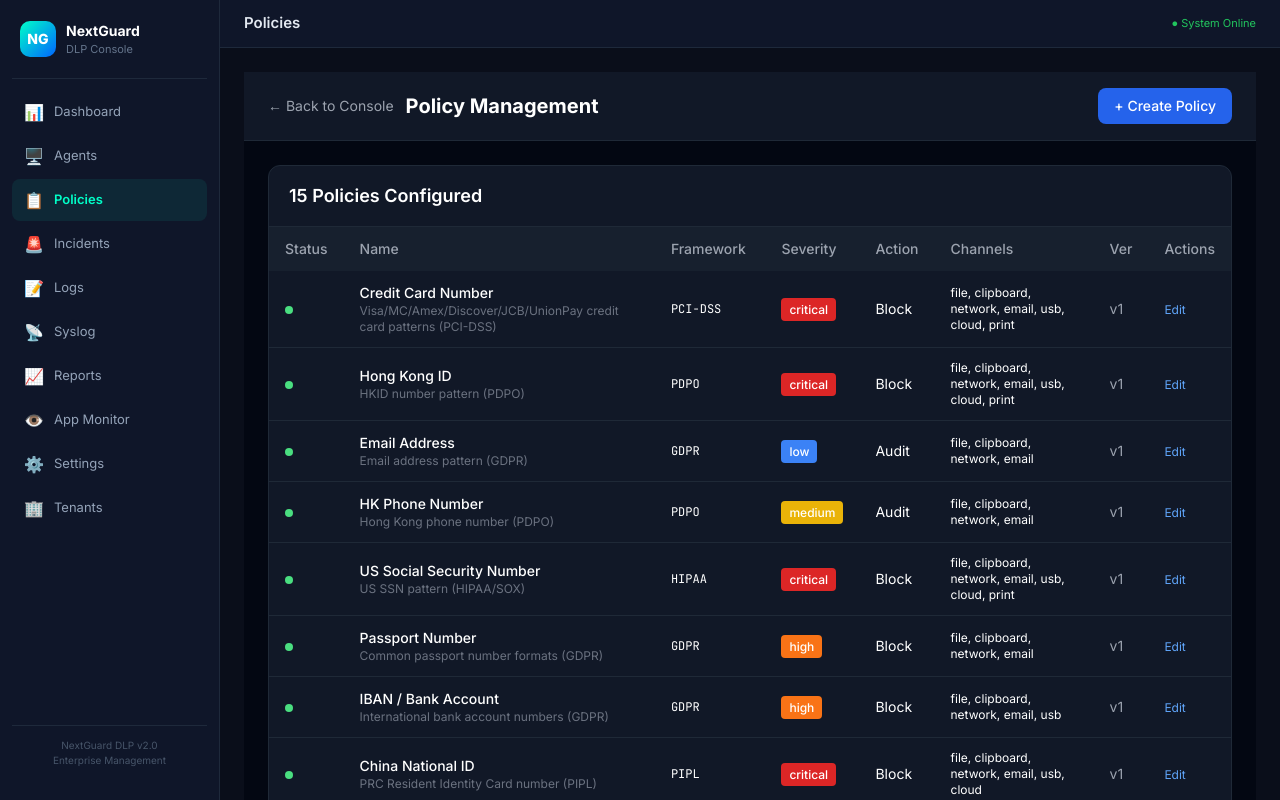
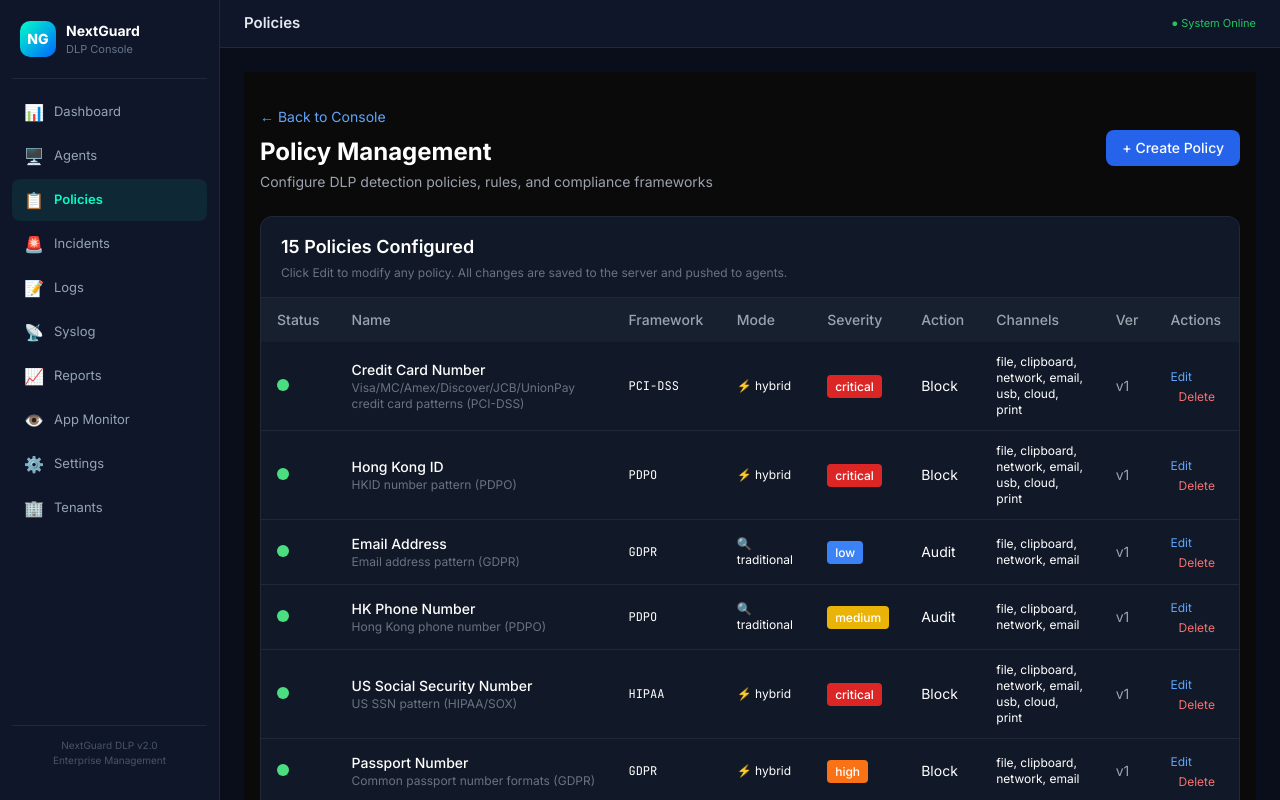
Before and after one commit to NextGuard-hk/nextguard-website, a Next.js app: page /console/policies in a window 1280 px wide. Shown: the top 800 px of the page. Built offline with nearby package versions, Linux system fonts and the light colour scheme.

Commit message:
fix: Policy Management - working Update/Create/Delete with feedback, detectionMode, validation

```diff
--- a/app/console/policies/page.tsx
+++ b/app/console/policies/page.tsx
@@ -1,6 +1,7 @@
 'use client'
 
 import { useState, useEffect } from 'react'
+import Link from 'next/link'
 
 interface Policy {
   id: string
@@ -13,7 +14,9 @@ interface Policy {
   channels: string[]
   enabled: boolean
   complianceFramework: string
+  detectionMode: string
   version: number
+  category?: string
 }
 
 const API_BASE = '/api/v1'
@@ -23,10 +26,15 @@ export default function PolicyManagement() {
   const [loading, setLoading] = useState(true)
   const [showForm, setShowForm] = useState(false)
   const [editPolicy, setEditPolicy] = useState<Policy | null>(null)
+  const [error, setError] = useState('')
+  const [success, setSuccess] = useState('')
+  const [saving, setSaving] = useState(false)
   const [form, setForm] = useState({
     name: '', description: '', patterns: '', keywords: '',
-    severity: 'medium', action: 'audit', channels: ['file', 'clipboard', 'email'],
-    enabled: true, complianceFramework: 'CUSTOM'
+    severity: 'medium', action: 'audit',
+    channels: ['file', 'clipboard', 'email'] as string[],
+    enabled: true, complianceFramework: 'CUSTOM',
+    detectionMode: 'hybrid', category: 'Custom'
   })
 
   const fetchPolicies = async () => {
@@ -35,16 +43,22 @@ export default function PolicyManagement() {
       if (res.ok) {
         const data = await res.json()
         setPolicies(data.bundle?.policies || data.policies || [])
+      } else {
+        setError('Failed to load policies')
       }
-    } catch (e) { console.error(e) }
-    finally { setLoading(false) }
+    } catch (e) {
+      console.error(e)
+      setError('Network error loading policies')
+    } finally { setLoading(false) }
   }
 
   useEffect(() => { fetchPolicies() }, [])
 
   const handleSubmit = async () => {
+    if (!form.name.trim()) { setError('Policy name is required'); return }
+    setSaving(true); setError(''); setSuccess('')
     try {
-      const payload = {
+      const payload: any = {
         name: form.name,
         description: form.description,
         patterns: form.patterns.split('\n').filter(Boolean),
@@ -54,63 +68,115 @@ export default function PolicyManagement() {
         channels: form.channels,
         enabled: form.enabled,
         complianceFramework: form.complianceFramework,
-        ...(editPolicy ? { id: editPolicy.id } : {})
+        detectionMode: form.detectionMode,
+        category: form.category
       }
+      if (editPolicy) payload.id = editPolicy.id
       const res = await fetch(`${API_BASE}/policies/bundle`, {
         method: 'POST',
         headers: { 'Content-Type': 'application/json' },
         body: JSON.stringify(payload)
       })
+      const data = await res.json()
+      if (res.ok && data.success) {
+        setSuccess(editPolicy ? `Policy "${form.name}" updated successfully!` : `Policy "${form.name}" created!`)
+        await fetchPolicies()
+        setShowForm(false); setEditPolicy(null); resetForm()
+        setTimeout(() => setSuccess(''), 4000)
+      } else {
+        setError(data.error || 'Failed to save policy')
+      }
+    } catch (e) {
+      console.error(e)
+      setError('Network error saving policy')
+    } finally { setSaving(false) }
+  }
+
+  const handleDelete = async (p: Policy) => {
+    if (!confirm(`Delete policy "${p.name}"?`)) return
+    setError(''); setSuccess('')
+    try {
+      const res = await fetch(`${API_BASE}/policies/bundle?id=${p.id}`, { method: 'DELETE' })
+      const data = await res.json()
+      if (res.ok && data.success) {
+        setSuccess(`Policy "${p.name}" deleted`)
+        await fetchPolicies()
+        setTimeout(() => setSuccess(''), 3000)
+      } else { setError(data.error || 'Cannot delete') }
+    } catch { setError('Network error') }
+  }
+
+  const handleToggle = async (p: Policy) => {
+    try {
+      const res = await fetch(`${API_BASE}/policies/bundle`, {
+        method: 'POST',
+        headers: { 'Content-Type': 'application/json' },
+        body: JSON.stringify({ id: p.id, name: p.name, enabled: !p.enabled })
+      })
       if (res.ok) {
+        setSuccess(`Policy "${p.name}" ${!p.enabled ? 'enabled' : 'disabled'}`)
         await fetchPolicies()
-        setShowForm(false)
-        setEditPolicy(null)
-        resetForm()
+        setTimeout(() => setSuccess(''), 3000)
       }
-    } catch (e) { console.error(e) }
+    } catch { setError('Toggle failed') }
   }
 
   const resetForm = () => {
-    setForm({ name: '', description: '', patterns: '', keywords: '',
-      severity: 'medium', action: 'audit', channels: ['file', 'clipboard', 'email'],
-      enabled: true, complianceFramework: 'CUSTOM' })
+    setForm({
+      name: '', description: '', patterns: '', keywords: '',
+      severity: 'medium', action: 'audit',
+      channels: ['file', 'clipboard', 'email'],
+      enabled: true, complianceFramework: 'CUSTOM',
+      detectionMode: 'hybrid', category: 'Custom'
+    })
   }
 
   const startEdit = (p: Policy) => {
     setEditPolicy(p)
     setForm({
       name: p.name, description: p.description,
-      patterns: p.patterns.join('\n'), keywords: p.keywords.join(', '),
-      severity: p.severity, action: p.action, channels: p.channels,
-      enabled: p.enabled, complianceFramework: p.complianceFramework
+      patterns: (p.patterns || []).join('\n'),
+      keywords: (p.keywords || []).join(', '),
+      severity: p.severity, action: p.action,
+      channels: p.channels || [],
+      enabled: p.enabled,
+      complianceFramework: p.complianceFramework || 'CUSTOM',
+      detectionMode: p.detectionMode || 'hybrid',
+      category: p.category || 'Custom'
     })
     setShowForm(true)
+    setError('')
   }
 
-  const severityColor = (s: string) => {
-    const m: Record<string, string> = { critical: 'bg-red-600', high: 'bg-orange-500', medium: 'bg-yellow-500', low: 'bg-blue-500' }
-    return m[s] || 'bg-gray-500'
-  }
+  const sevColor = (s: string) => ({
+    critical: 'bg-red-600', high: 'bg-orange-500',
+    medium: 'bg-yellow-500', low: 'bg-blue-500'
+  } as Record<string,string>)[s] || 'bg-gray-500'
+
+  const modeIcon = (m: string) => ({
+    traditional: '\ud83d\udd0d', ai: '\ud83e\udd16', hybrid: '\u26a1'
+  } as Record<string,string>)[m] || '\u2699\ufe0f'
 
   return (
-    <div className="min-h-screen bg-gray-950 text-white">
-      <header className="bg-gray-900 border-b border-gray-800 px-6 py-4">
-        <div className="flex items-center justify-between">
-          <div className="flex items-center gap-3">
-            <a href="/console" className="text-gray-400 hover:text-white text-sm">&larr; Back to Console</a>
-            <h1 className="text-xl font-bold">Policy Management</h1>
+    <div className="min-h-screen bg-[#0a0a0a] text-white">
+      <main className="max-w-7xl mx-auto px-4 py-8">
+        <div className="flex items-center justify-between mb-6">
+          <div>
+            <Link href="/console" className="text-blue-400 hover:text-blue-300 text-sm">&larr; Back to Console</Link>
+            <h1 className="text-2xl font-bold mt-2">Policy Management</h1>
+            <p className="text-gray-400 text-sm mt-1">Configure DLP detection policies, rules, and compliance frameworks</p>
           </div>
-          <button onClick={() => { resetForm(); setEditPolicy(null); setShowForm(true) }}
-            className="px-4 py-2 bg-blue-600 hover:bg-blue-700 rounded-lg text-sm font-medium">
-            + Create Policy
-          </button>
+          <button onClick={() => { resetForm(); setEditPolicy(null); setShowForm(true); setError('') }}
+            className="px-4 py-2 bg-blue-600 hover:bg-blue-700 rounded-lg text-sm font-medium">+ Create Policy</button>
         </div>
-      </header>
 
-      <main className="p-6">
+        {error && <div className="mb-4 p-3 bg-red-900/50 border border-red-700 rounded-lg text-red-300 text-sm flex justify-between">
+          <span>{error}</span><button onClick={() => setError('')} className="text-red-400 hover:text-red-200">&times;</button></div>}
+        {success && <div className="mb-4 p-3 bg-green-900/50 border border-green-700 rounded-lg text-green-300 text-sm">{success}</div>}
+
         {showForm && (
           <div className="bg-gray-900 rounded-xl border border-gray-800 p-6 mb-6">
-            <h3 className="text-lg font-semibold mb-4">{editPolicy ? 'Edit Policy' : 'Create New Policy'}</h3>
+            <h3 className="text-lg font-semibold mb-4">{editPolicy ? `Edit Policy: ${editPolicy.name}` : 'Create New Policy'}</h3>
             <div className="grid grid-cols-1 md:grid-cols-2 gap-4">
               <div>
                 <label className="block text-sm text-gray-400 mb-1">Policy Name *</label>
@@ -118,15 +184,33 @@ export default function PolicyManagement() {
                   className="w-full bg-gray-800 border border-gray-700 rounded-lg px-3 py-2 text-sm" placeholder="e.g. Credit Card Detection" />
               </div>
               <div>
+                <label className="block text-sm text-gray-400 mb-1">Category</label>
+                <select value={form.category} onChange={e => setForm({...form, category: e.target.value})}
+                  className="w-full bg-gray-800 border border-gray-700 rounded-lg px-3 py-2 text-sm">
+                  <option value="PII">PII</option><option value="Credentials">Credentials</option>
+                  <option value="Classification">Classification</option><option value="IP">Intellectual Property</option>
+                  <option value="Financial">Financial</option><option value="PHI">PHI (Healthcare)</option>
+                  <option value="AI-Security">AI Security</option><option value="Custom">Custom</option>
+                </select>
+              </div>
+              <div>
                 <label className="block text-sm text-gray-400 mb-1">Compliance Framework</label>
                 <select value={form.complianceFramework} onChange={e => setForm({...form, complianceFramework: e.target.value})}
                   className="w-full bg-gray-800 border border-gray-700 rounded-lg px-3 py-2 text-sm">
-                  <option value="CUSTOM">Custom</option>
-                  <option value="PCI-DSS">PCI-DSS</option>
-                  <option value="GDPR">GDPR</option>
-                  <option value="HIPAA">HIPAA</option>
-                  <option value="SOX">SOX</option>
-                  <option value="PDPO">PDPO (HK)</option>
+                  <option value="CUSTOM">Custom</option><option value="PCI-DSS">PCI-DSS</option>
+                  <option value="GDPR">GDPR</option><option value="HIPAA">HIPAA</option>
+                  <option value="SOX">SOX</option><option value="PDPO">PDPO (HK)</option>
+                  <option value="PIPL">PIPL (China)</option><option value="ISO27001">ISO 27001</option>
+                  <option value="NIST-800-171">NIST 800-171</option><option value="Trade-Secret">Trade Secret</option>
+                </select>
+              </div>
+              <div>
+                <label className="block text-sm text-gray-400 mb-1">Detection Mode</label>
+                <select value={form.detectionMode} onChange={e => setForm({...form, detectionMode: e.target.value})}
+                  className="w-full bg-gray-800 border border-gray-700 rounded-lg px-3 py-2 text-sm">
+                  <option value="traditional">Traditional (Regex + Keyword)</option>
+                  <option value="ai">AI (LLM-based NLP)</option>
+                  <option value="hybrid">Hybrid (Traditional + AI) - Recommended</option>
                 </select>
               </div>
               <div className="md:col-span-2">
@@ -148,31 +232,25 @@ export default function PolicyManagement() {
                 <label className="block text-sm text-gray-400 mb-1">Severity</label>
                 <select value={form.severity} onChange={e => setForm({...form, severity: e.target.value})}
                   className="w-full bg-gray-800 border border-gray-700 rounded-lg px-3 py-2 text-sm">
-                  <option value="critical">Critical</option>
-                  <option value="high">High</option>
-                  <option value="medium">Medium</option>
-                  <option value="low">Low</option>
+                  <option value="critical">Critical</option><option value="high">High</option>
+                  <option value="medium">Medium</option><option value="low">Low</option>
                 </select>
               </div>
               <div>
                 <label className="block text-sm text-gray-400 mb-1">Action</label>
                 <select value={form.action} onChange={e => setForm({...form, action: e.target.value})}
                   className="w-full bg-gray-800 border border-gray-700 rounded-lg px-3 py-2 text-sm">
-                  <option value="block">Block</option>
-                  <option value="audit">Audit Only</option>
-                  <option value="encrypt">Encrypt</option>
-                  <option value="quarantine">Quarantine</option>
-                  <option value="alert">Alert</option>
+                  <option value="block">Block</option><option value="audit">Audit Only</option>
+                  <option value="encrypt">Encrypt</option><option value="quarantine">Quarantine</option><option value="alert">Alert</option>
                 </select>
               </div>
               <div className="md:col-span-2">
                 <label className="block text-sm text-gray-400 mb-1">Channels</label>
                 <div className="flex flex-wrap gap-3">
-                  {['file', 'clipboard', 'email', 'browser', 'usb', 'print', 'network'].map(ch => (
+                  {['file','clipboard','email','browser','usb','print','network','cloud'].map(ch => (
                     <label key={ch} className="flex items-center gap-2 text-sm">
                       <input type="checkbox" checked={form.channels.includes(ch)}
-                        onChange={e => setForm({...form, channels: e.target.checked
-                          ? [...form.channels, ch] : form.channels.filter(c => c !== ch)})}
+                        onChange={e => setForm({...form, channels: e.target.checked ? [...form.channels, ch] : form.channels.filter(c => c !== ch)})}
                         className="rounded" />
                       <span className="capitalize">{ch}</span>
                     </label>
@@ -181,15 +259,15 @@ export default function PolicyManagement() {
               </div>
               <div className="md:col-span-2">
                 <label className="flex items-center gap-2 text-sm">
-                  <input type="checkbox" checked={form.enabled}
-                    onChange={e => setForm({...form, enabled: e.target.checked})} className="rounded" />
+                  <input type="checkbox" checked={form.enabled} onChange={e => setForm({...form, enabled: e.target.checked})} className="rounded" />
                   <span>Policy Enabled</span>
                 </label>
               </div>
             </div>
             <div className="flex gap-3 mt-4">
-              <button onClick={handleSubmit} className="px-4 py-2 bg-green-600 hover:bg-green-700 rounded-lg text-sm font-medium">
-                {editPolicy ? 'Update Policy' : 'Create Policy'}
+              <button onClick={handleSubmit} disabled={saving}
+                className="px-4 py-2 bg-green-600 hover:bg-green-700 disabled:opacity-50 rounded-lg text-sm font-medium">
+                {saving ? 'Saving...' : editPolicy ? 'Update Policy' : 'Create Policy'}
               </button>
               <button onClick={() => { setShowForm(false); setEditPolicy(null) }}
                 className="px-4 py-2 bg-gray-700 hover:bg-gray-600 rounded-lg text-sm font-medium">Cancel</button>
@@ -205,6 +283,7 @@ export default function PolicyManagement() {
           <div className="bg-gray-900 rounded-xl border border-gray-800 overflow-hidden">
             <div className="px-5 py-4 border-b border-gray-800">
               <h3 className="text-lg font-semibold">{policies.length} Policies Configured</h3>
+              <p className="text-gray-500 text-xs mt-1">Click Edit to modify any policy. All changes are saved to the server and pushed to agents.</p>
             </div>
             <div className="overflow-x-auto">
               <table className="w-full text-sm">
@@ -213,6 +292,7 @@ export default function PolicyManagement() {
                     <th className="text-left px-4 py-3 text-gray-400 font-medium">Status</th>
                     <th className="text-left px-4 py-3 text-gray-400 font-medium">Name</th>
                     <th className="text-left px-4 py-3 text-gray-400 font-medium">Framework</th>
+                    <th className="text-left px-4 py-3 text-gray-400 font-medium">Mode</th>
                     <th className="text-left px-4 py-3 text-gray-400 font-medium">Severity</th>
                     <th className="text-left px-4 py-3 text-gray-400 font-medium">Action</th>
                     <th className="text-left px-4 py-3 text-gray-400 font-medium">Channels</th>
@@ -224,21 +304,25 @@ export default function PolicyManagement() {
                   {policies.map(p => (
                     <tr key={p.id} className="hover:bg-gray-800/30">
                       <td className="px-4 py-3">
-                        <span className={`w-2 h-2 rounded-full inline-block ${p.enabled ? 'bg-green-400' : 'bg-gray-600'}`} />
+                        <button onClick={() => handleToggle(p)} title={p.enabled ? 'Click to disable' : 'Click to enable'}>
+                          <span className={`w-3 h-3 rounded-full inline-block ${p.enabled ? 'bg-green-400' : 'bg-gray-600'}`} />
+                        </button>
                       </td>
                       <td className="px-4 py-3">
                         <p className="font-medium">{p.name}</p>
                         <p className="text-gray-500 text-xs">{p.description}</p>
                       </td>
                       <td className="px-4 py-3 text-xs font-mono">{p.complianceFramework}</td>
+                      <td className="px-4 py-3 text-xs">{modeIcon(p.detectionMode)} {p.detectionMode}</td>
                       <td className="px-4 py-3">
-                        <span className={`px-2 py-1 rounded text-xs font-medium text-white ${severityColor(p.severity)}`}>{p.severity}</span>
+                        <span className={`px-2 py-1 rounded text-xs font-medium text-white ${sevColor(p.severity)}`}>{p.severity}</span>
                       </td>
                       <td className="px-4 py-3 capitalize">{p.action}</td>
-                      <td className="px-4 py-3 text-xs">{p.channels.join(', ')}</td>
+                      <td className="px-4 py-3 text-xs">{(p.channels||[]).join(', ')}</td>
                       <td className="px-4 py-3 text-gray-400">v{p.version}</td>
-                      <td className="px-4 py-3">
+                      <td className="px-4 py-3 space-x-2">
                         <button onClick={() => startEdit(p)} className="text-blue-400 hover:text-blue-300 text-xs">Edit</button>
+                        <button onClick={() => handleDelete(p)} className="text-red-400 hover:text-red-300 text-xs">Delete</button>
                       </td>
                     </tr>
                   ))}
```
